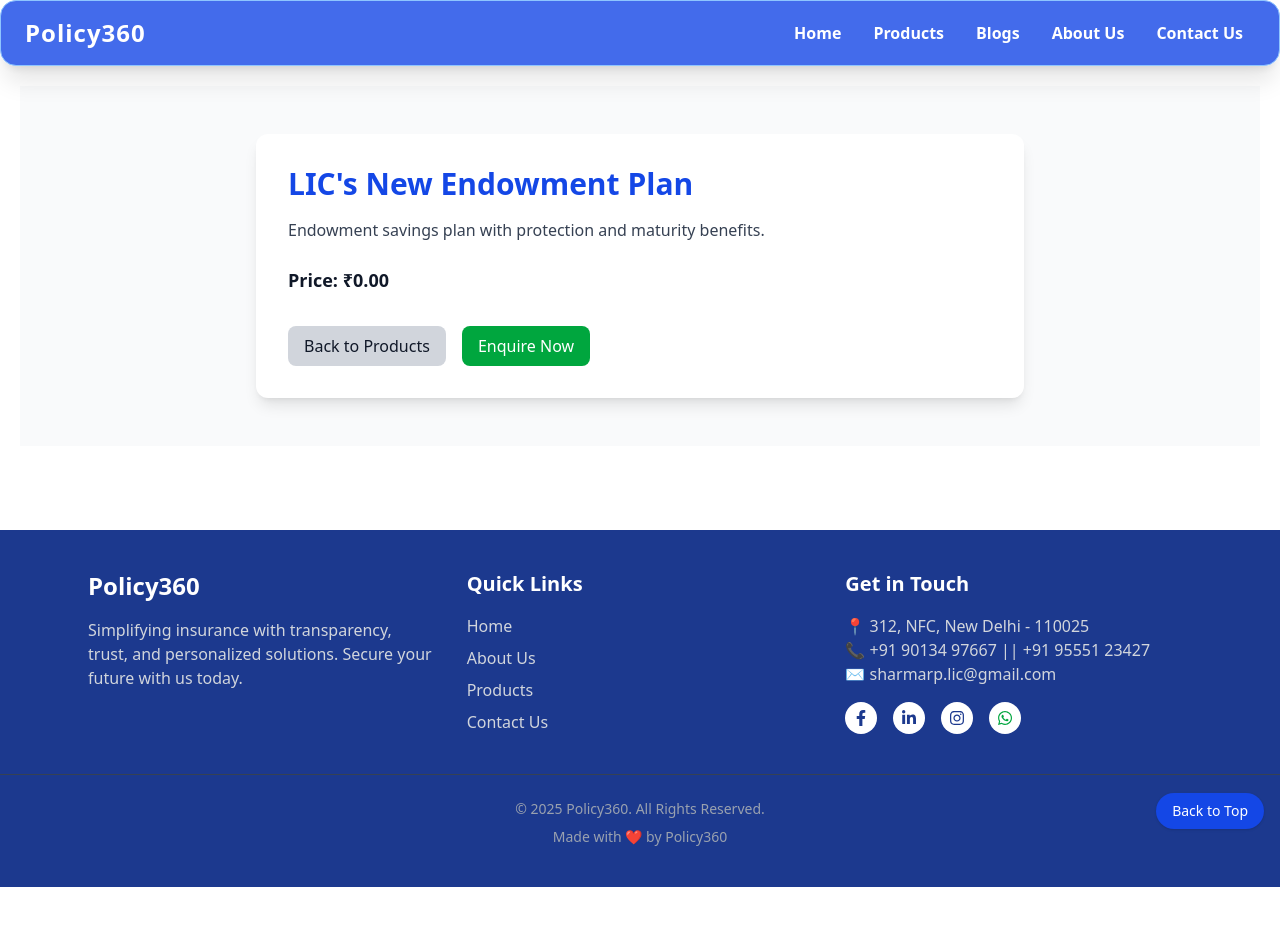
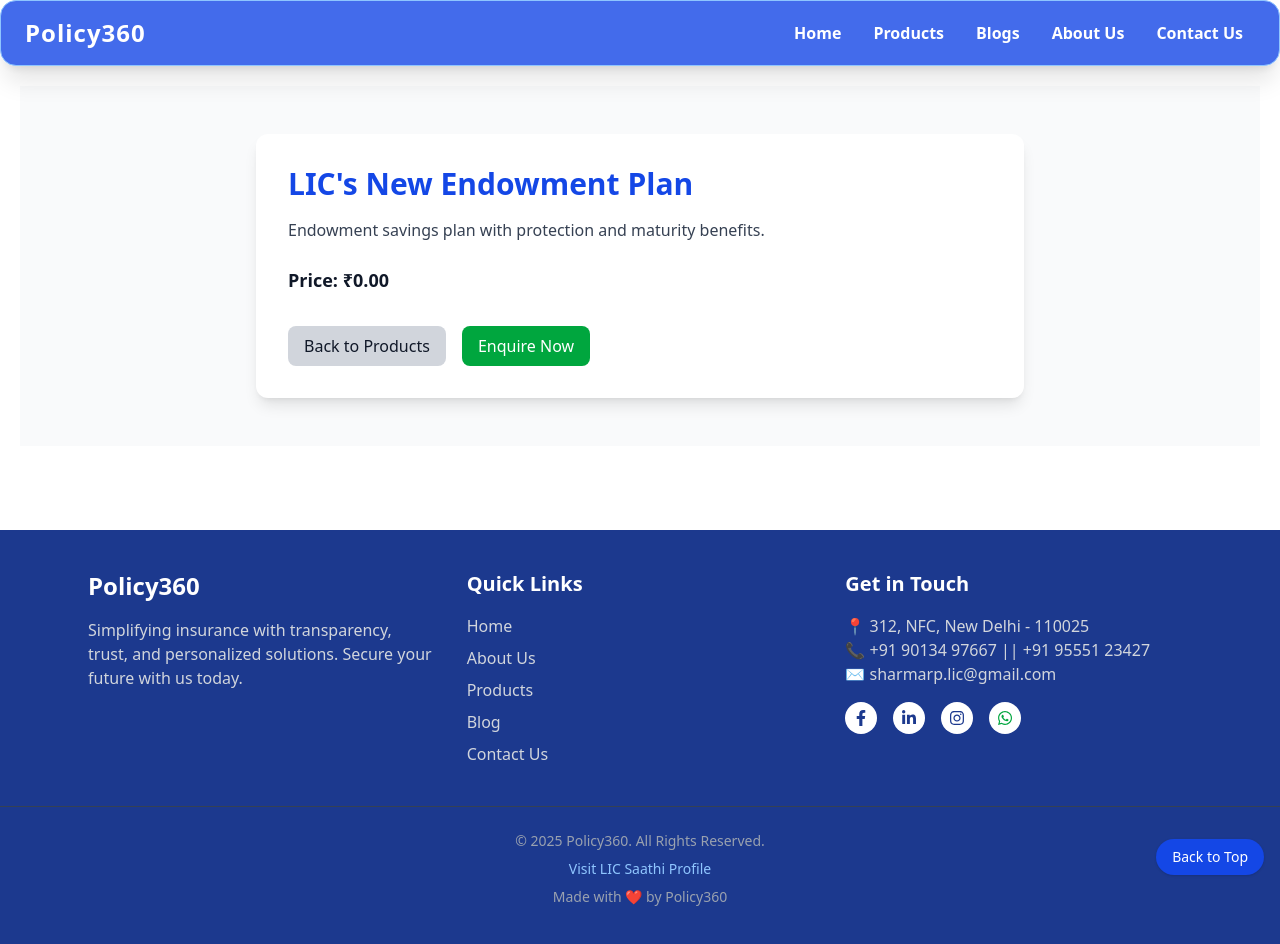
Before and after one commit to bhattparas17/your-agent, a React (Vite) app: page /products/1 in a window 1280 px wide. Shown: the top 944 px of the page. Before the commit the page ends 887 px from the top, so only its background shows below. Built offline with nearby package versions, Linux system fonts and the light colour scheme.

Commit message:
adding quick links and external LIc link

```diff
--- a/src/components/Footer.jsx
+++ b/src/components/Footer.jsx
@@ -27,7 +27,9 @@
             <li><a href="/" className="hover:text-white">Home</a></li>
             <li><a href="/about" className="hover:text-white">About Us</a></li>
             <li><a href="/products" className="hover:text-white">Products</a></li>
+            <li><a href="/blog" className="hover:text-white">Blog</a></li>
             <li><a href="/contact" className="hover:text-white">Contact Us</a></li>
+
           </ul>
         </div>
 
@@ -61,6 +63,15 @@
       {/* Bottom Bar */}
       <div className="mt-10 border-t border-gray-700 pt-6 text-center text-gray-400 text-sm relative">
         © {new Date().getFullYear()} Policy360. All Rights Reserved.<br />
+          {/* External Link */}
+          <a
+            href="https://saathi.licindia.co.in/s/ram-pukar-sharma/01500312"
+            target="_blank"
+            rel="noopener noreferrer"
+            className="block mt-2 text-blue-300 hover:text-blue-500"
+          >
+            Visit LIC Saathi Profile
+          </a>
         <span className="block mt-2">Made with <span className="text-red-500">❤️</span> by Policy360</span>
         <button
           onClick={handleBackToTop}
```
